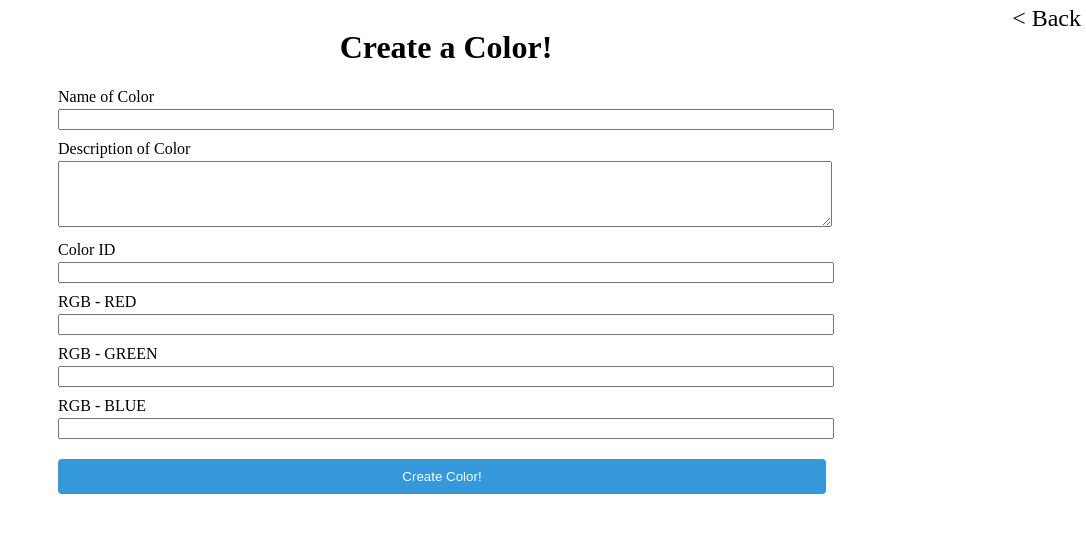
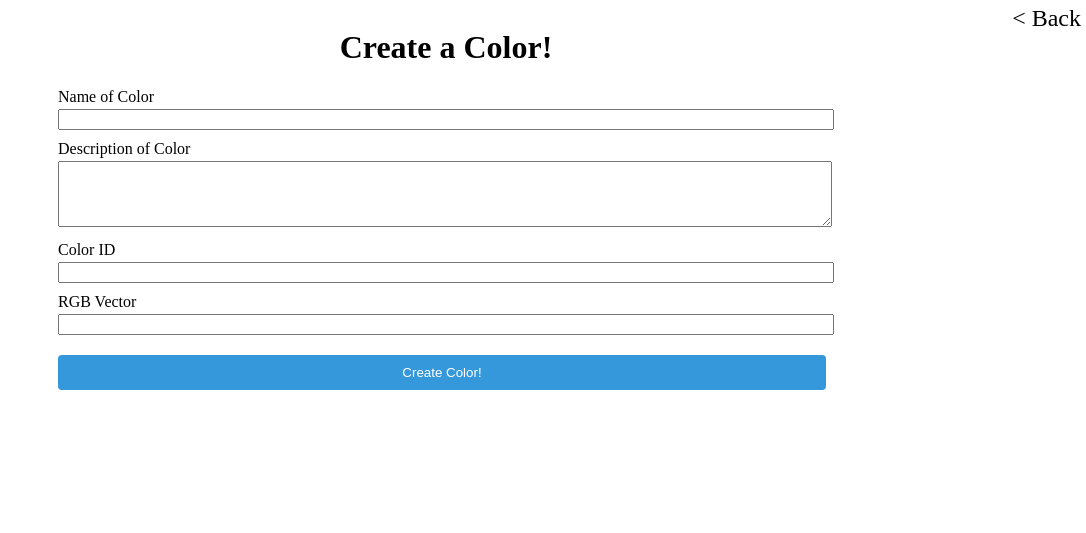
Before and after one commit to sillyjason/rag-with-couchbase, a Flask app: page /app3 in a window 1280 px wide. Shown: the top 533 px of the page, without its empty margins (194-1280 px from the left). Run offline with Flask 3, Linux system fonts and the light colour scheme.

Commit message:
modified app3 and removed venv

```diff
--- a/app2.py
+++ b/app2.py
@@ -38,7 +38,7 @@ def find_color_by_desc():
         for row in result.rows():
             row_string = row_string + "\n\n" + row.fields['color'] + ": " + row.fields['description']
 
-        return { 'row_string': row_string }
+        return row_string
 
     except CouchbaseException as ex:
         import traceback
--- a/templates/app3.html
+++ b/templates/app3.html
@@ -73,12 +73,8 @@
 <textarea class="wide-input" id="color_desc" name="color_desc" rows="4" required></textarea><br />
 <label for="z">Color ID</label><br />
 <input class="wide-input" type="text" id="color_id" name="color_id" required /><br />
-<label for="x">RGB - RED</label><br />
-<input class="wide-input" type="number" id="x" name="x" required /><br />
-<label for="y">RGB - GREEN</label><br />
-<input class="wide-input" type="number" id="y" name="y" required /><br />
-<label for="z">RGB - BLUE</label><br />
-<input class="wide-input" type="number" id="z" name="z" required /><br />
+<label for="x">RGB Vector</label><br />
+<input class="wide-input" type="text" id="rgb" name="rgb" required /><br />
 <input class="wide-input button" type="submit" value="Create Color!" />
 </form>
 </div>
@@ -93,10 +89,8 @@
             const color_name = $('#color_name').val();
             const color_desc = $('#color_desc').val();
             const color_id = $('#color_id').val();
-            const x = $('#x').val();
-            const y = $('#y').val();
-            const z = $('#z').val();
-            const data = { color_name, color_desc, color_id, x, y, z };
+            const rgb = $('#rgb').val();
+            const data = { color_name, color_desc, color_id, rgb };
             $.post('/add_custom_color', data, function(result) {
               if (result.color) {
                 $('#insert_res').text("Insert Successful!");
```
Also changed, not shown: app3.py (+11 -4 lines).
